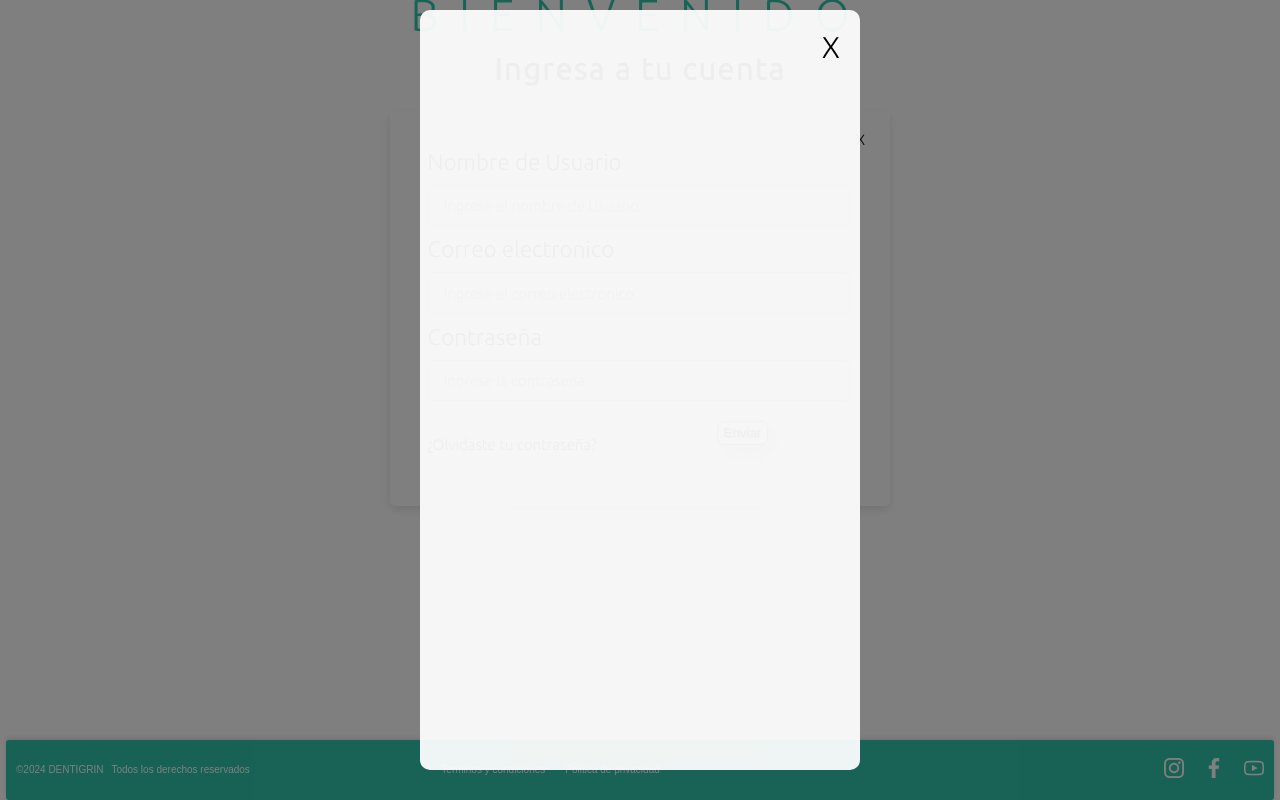
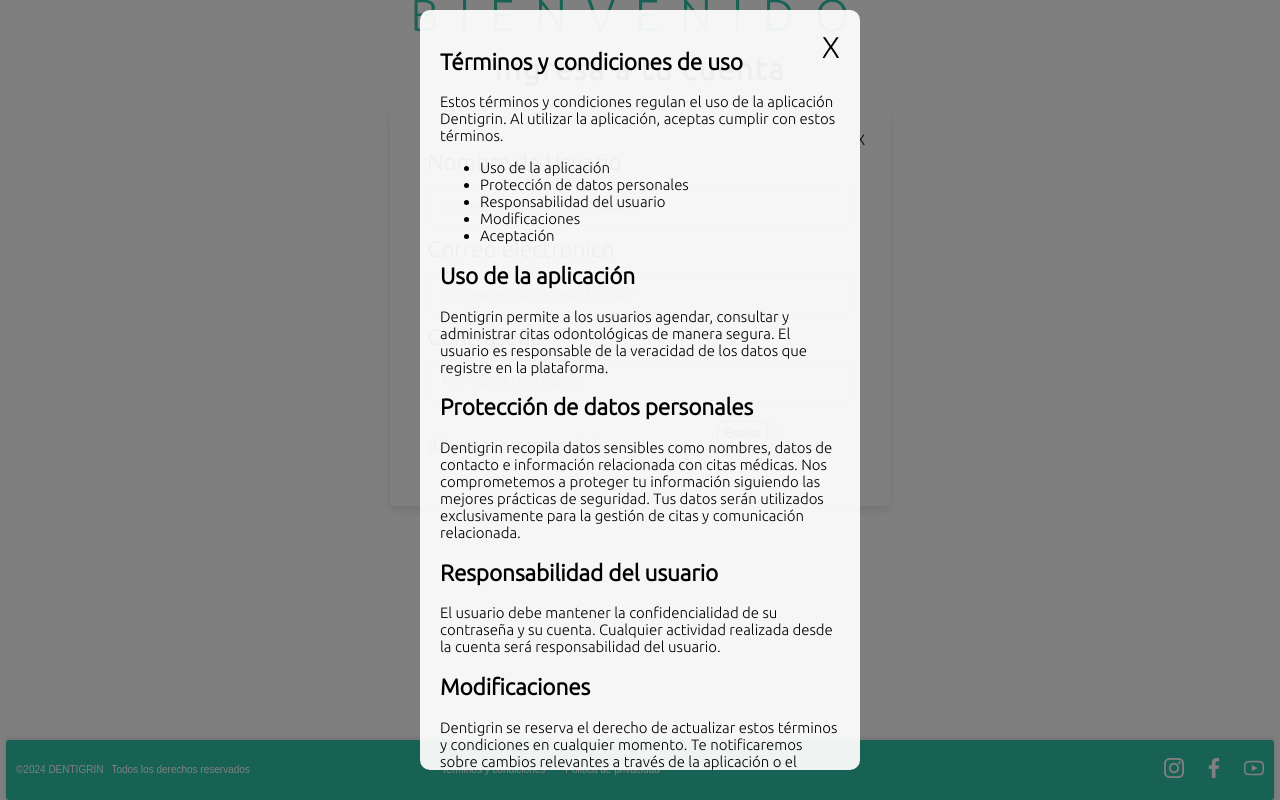
Before and after one commit to adferatuz/Software-Dentigrin, a React (Vite) app: page /login in a window 1280 px wide. Both pictures are taken after a click on the element "Terminos y condiciones". Shown: the part 138-938 px from the top of the page. Built offline with nearby package versions, Linux system fonts and the light colour scheme.

Commit message:
Añadiendo terminos y politicas de privacidad y uso de la aplicacion; Añadiendo directorio termsAndPolicy y el archivo terms.jsx

```diff
--- a/src/components/layout/layout.jsx
+++ b/src/components/layout/layout.jsx
@@ -4,6 +4,7 @@
 import './style.css';
 import { useState } from 'react';
 import Modal from '../modal/modal.jsx';
+import Terms from '../termsAndPolicy/terms.jsx';
 
 export default function Layout (){
     const [openModal, setOpenModal] = useState(false);
@@ -15,7 +16,7 @@
         <section className="layout">
             <Navbar/>
             <Outlet/>
-            {openModal ? (<Modal onClick= {handleClick}/> ):''}
+            {openModal ? (<Modal onClick= {handleClick} ><Terms /> </Modal> ):''}
             <Footer onClick ={handleClick}/>
         </section>
     )
--- a/src/components/modal/styles.css
+++ b/src/components/modal/styles.css
@@ -59,3 +59,12 @@
     }
 
 }
+
+/*Estilos responsivos para pantallas moviles entre 360px y 400px*/
+@media (min-width: 360px) and (max-width: 400px) {
+    .modal-contenido {
+
+        padding: 20px;
+    }
+
+}
--- /dev/null
+++ b/src/components/termsAndPolicy/terms.jsx
@@ -0,0 +1,47 @@
+import './styles.css'
+
+const Terms = () => {
+    return (
+        <main className='modal-terms'>
+            <section className='modal-terms-content'>
+                <h2 className='modal-terms-title'>Términos y condiciones de uso</h2>
+                <p className='modal-terms-description'>Estos términos y condiciones regulan el uso de la aplicación Dentigrin. Al utilizar la aplicación, aceptas cumplir con estos términos.</p>
+                <ul className='modal-terms-list'>
+                    <li>Uso de la aplicación</li>
+                    <li>Protección de datos personales</li>
+                    <li>Responsabilidad del usuario</li>
+                    <li>Modificaciones</li>
+                    <li>Aceptación</li>
+                </ul>
+            </section>
+            <section className='modal-terms-content'>
+                <h2 className='modal-terms-title'>Uso de la aplicación</h2>
+                <p className='modal-terms-description'>Dentigrin permite a los usuarios agendar, consultar y administrar citas odontológicas de manera segura. El usuario es responsable de la veracidad de los datos que registre en la plataforma.</p>
+            </section>
+            <section className='modal-terms-content'>
+                <h2 className='modal-terms-title'>Protección de datos personales</h2>
+                <p className='modal-terms-description'>Dentigrin recopila datos sensibles como nombres, datos de contacto e información relacionada con citas médicas. Nos comprometemos a proteger tu información siguiendo las mejores prácticas de seguridad. Tus datos serán utilizados exclusivamente para la gestión de citas y comunicación relacionada.</p>
+            </section>
+            <section className='modal-terms-content'>
+                <h2 className='modal-terms-title'>Responsabilidad del usuario</h2>
+                <p className='modal-terms-description'>El usuario debe mantener la confidencialidad de su contraseña y su cuenta. Cualquier actividad realizada desde la cuenta será responsabilidad del usuario.</p>
+            </section>
+            <section className='modal-terms-content'>
+                <h2 className='modal-terms-title'>Modificaciones</h2>
+                <p className='modal-terms-description'>Dentigrin se reserva el derecho de actualizar estos términos y condiciones en cualquier momento. Te notificaremos sobre cambios relevantes a través de la aplicación o el correo registrado.</p>
+            </section>
+            <section className='modal-terms-content'>
+                <h2 className='modal-terms-title'>Aceptación</h2>
+                <p className='modal-terms-description'>Al crear una cuenta y utilizar Dentigrin, aceptas que has leído y estás de acuerdo con estos términos y condiciones.</p>
+            </section>
+            <section className='modal-terms-content'>
+                <h2 className='modal-terms-title'>Contacto</h2>
+                <p className='modal-terms-description'>Si tienes preguntas o inquietudes sobre estos términos, contáctanos a través de la aplicación o envíanos un correo a <strong>teamsupportdentigrin@example.com</strong></p>
+            </section>
+
+
+        </main>
+    )
+}
+
+export default Terms;
```
Also changed, not shown: src/components/termsAndPolicy/styles.css (added).
